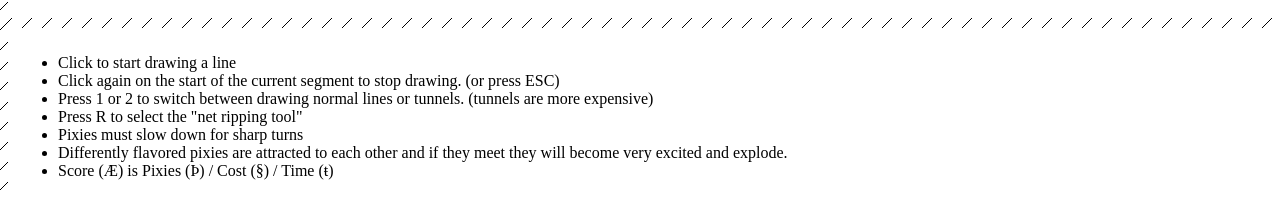
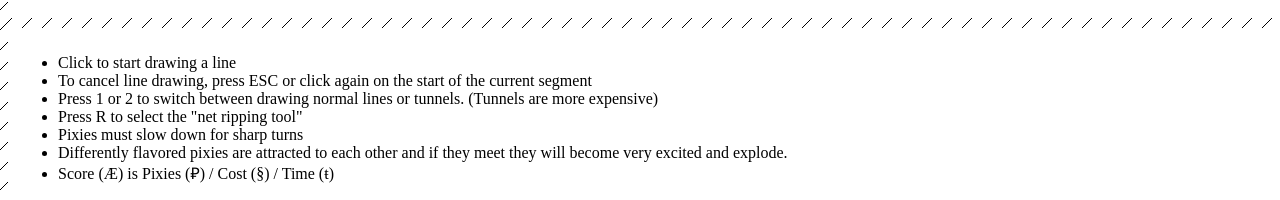
Before and after one commit to rparrett/pixie_wrangler, a plain HTML site: page index.html in a window 1280 px wide. Shown: the part 710-910 px from the top of the page. Drawn offline with Linux system fonts and the light colour scheme; a script that the page names is missing; a web font is replaced by a local one.

Commit message:
Tweak instructions

```diff
--- a/index.html
+++ b/index.html
@@ -51,13 +51,13 @@
   <div class="instructions">
     <ul>
       <li>Click to start drawing a line</li>
-      <li>Click again on the start of the current segment to stop drawing. (or press ESC)</li>
-      <li>Press 1 or 2 to switch between drawing normal lines or tunnels. (tunnels are more expensive)</li>
+      <li>To cancel line drawing, press ESC or click again on the start of the current segment</li>
+      <li>Press 1 or 2 to switch between drawing normal lines or tunnels. (Tunnels are more expensive)</li>
       <li>Press R to select the "net ripping tool"</li>
       <li>Pixies must slow down for sharp turns</li>
       <li>Differently flavored pixies are attracted to each other and if they meet they will become very excited and
         explode.</li>
-      <li>Score (Æ) is Pixies (Þ) / Cost (§) / Time (ŧ)</li>
+      <li>Score (Æ) is Pixies (₽) / Cost (§) / Time (ŧ)</li>
     </ul>
   </div>
 </body>
```
